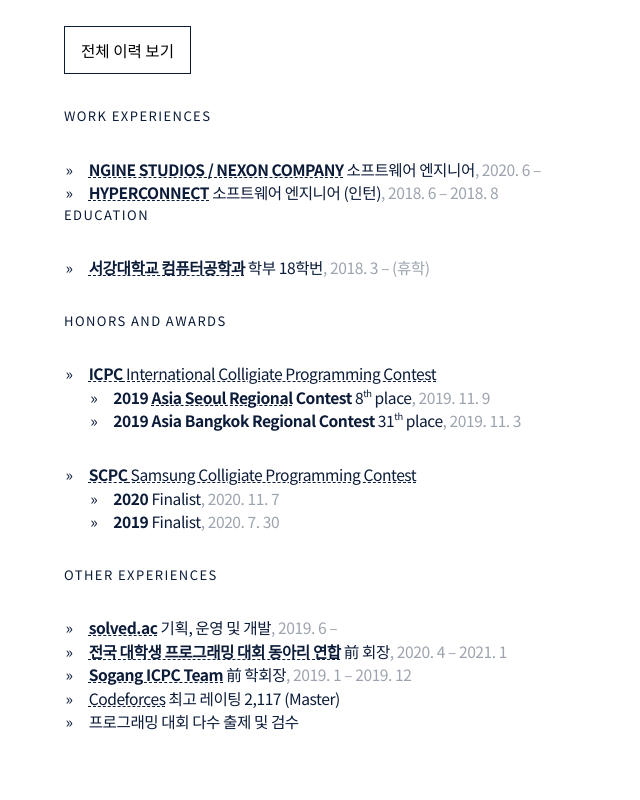
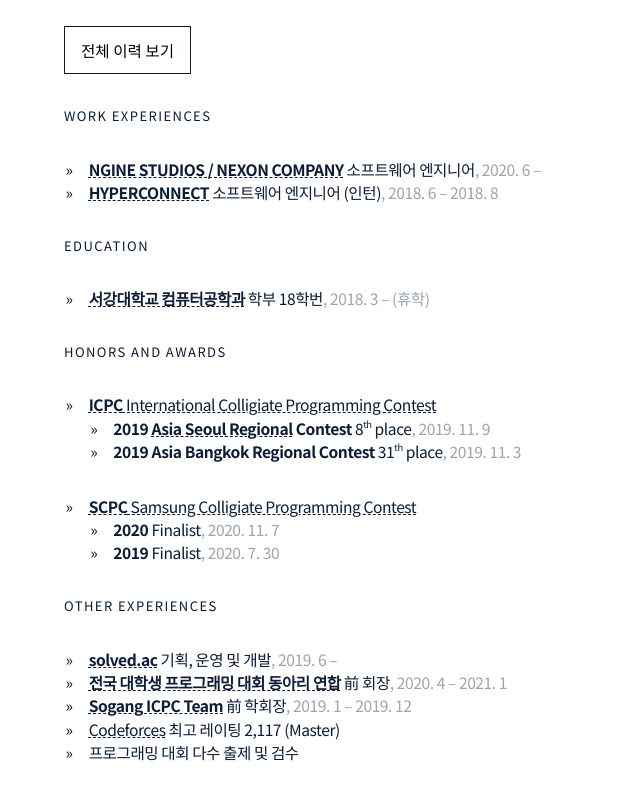
Before and after one commit to shiftpsh/shiftpsh.com, a Next.js app: page / in a window 1280 px wide. Shown: the part 1135-1935 px from the top of the page, without its empty margins (0-640 px from the left). Built offline with nearby package versions, Linux system fonts and the light colour scheme; a web font is replaced by a local one.

Commit message:
Fixed education spacing

```diff
--- a/components/content/ShiftAsADeveloper.tsx
+++ b/components/content/ShiftAsADeveloper.tsx
@@ -101,9 +101,9 @@ const ShiftAsADeveloper: React.FC = () => {
                 융합소프트웨어전공 학생들을 대상으로 기업 코딩 테스트 대비
                 알고리즘 문제해결 전략에 대한 강의를 진행했습니다.
               </p>
-              <Space h="2em" />
             </Collapse>
           </ProfileList>
+          <Space h="2em" />
           <Subsubcaption>Education</Subsubcaption>
           <ProfileList>
             <li>
```
